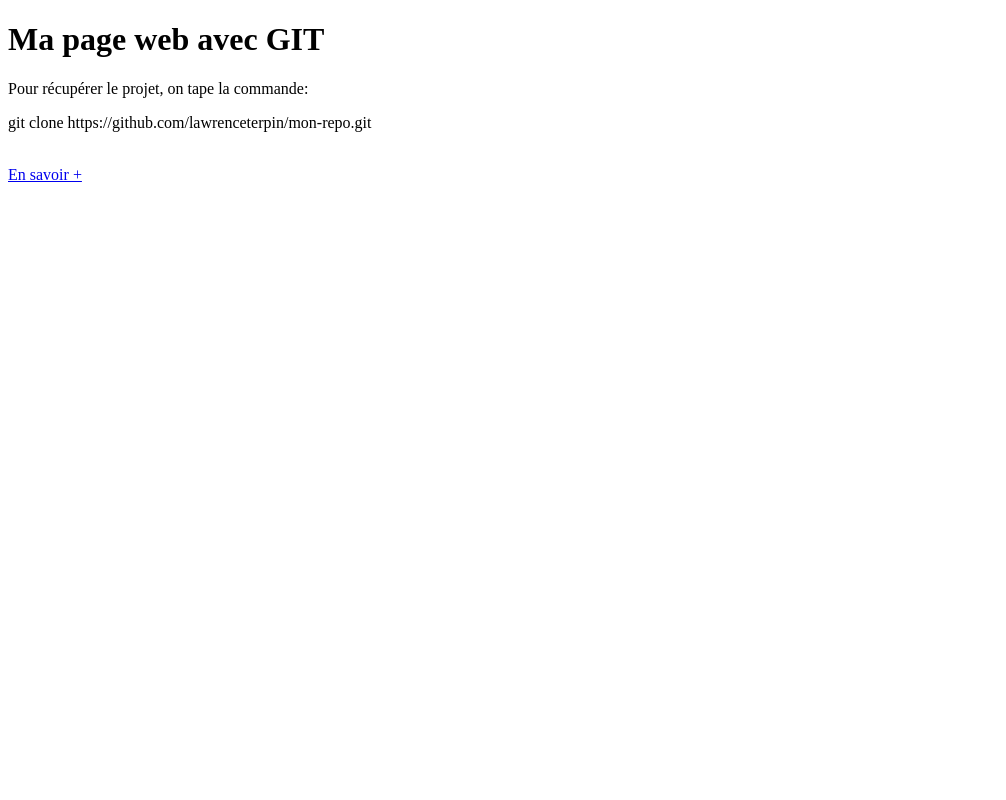
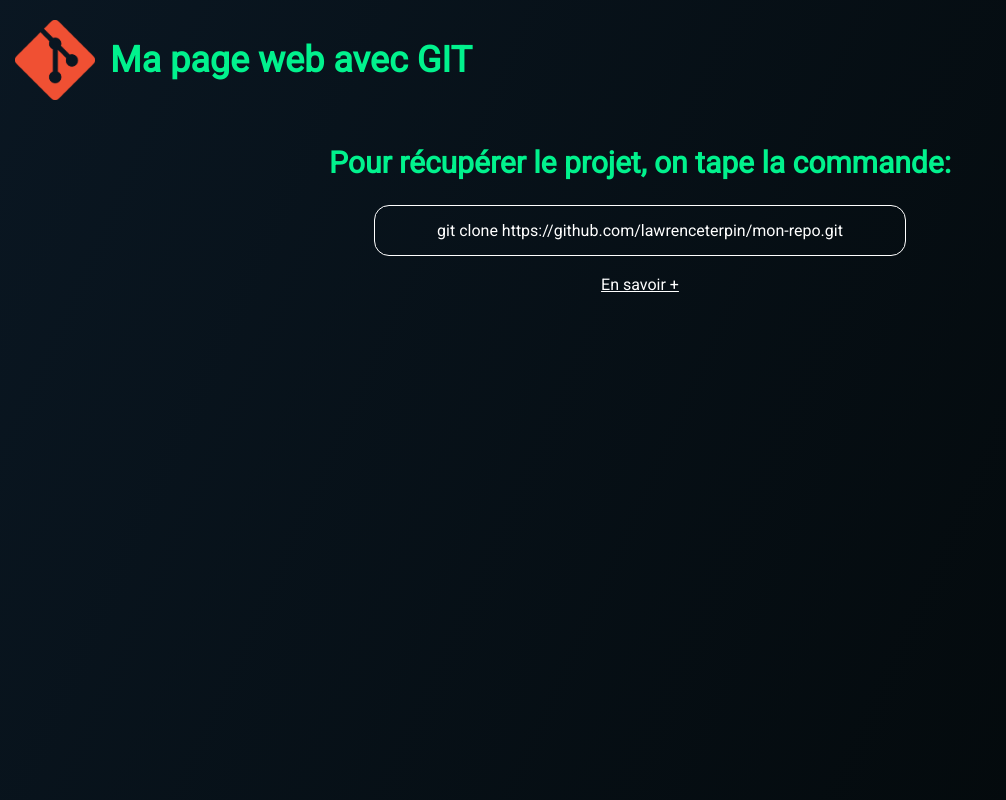
Before and after one commit to lawrenceterpin/mon-repo, a plain HTML site: page index.html in a window 1280 px wide. Shown: the top 800 px of the page, without its empty margins (0-1006 px from the left). Drawn offline with Linux system fonts and the light colour scheme.

Commit message:
Design de la page index

```diff
--- /dev/null
+++ b/css/style.css
@@ -0,0 +1,46 @@
+body {
+    padding: 0;
+    margin: 0;
+    height: 1000px;
+    background: linear-gradient(114.29deg, #0B1926 -15.11%, #020606 106.05%);
+    font-family: 'Roboto', sans-serif;
+    color: #01F28D;
+}
+
+p,
+a {
+    color: #fff;
+}
+
+h1 {
+    font-size: 36px;
+}
+
+h2 {
+    font-size: 30px;
+}
+
+header {
+    display: flex;
+    grid-gap: 15px;
+    align-items: center;
+    padding: 15px;
+}
+
+img {
+    width: 80px;
+}
+
+.container {
+    max-width: 1200px;
+    margin: 15px auto;
+    text-align: center;
+}
+
+p.code {
+    max-width: 500px;
+    margin: 0 auto;
+    padding: 15px;
+    border: 1px solid #ffffff;
+    border-radius: 15px;
+}
--- a/index.html
+++ b/index.html
@@ -3,18 +3,23 @@
 
 <head>
     <title>Ma page web avec GIT</title>
+    <link href="https://fonts.googleapis.com/css2?family=Roboto&display=swap" rel="stylesheet">
+    <link href="css/style.css" type="text/css" rel="stylesheet">
 </head>
 
 <body>
     <header>
+        <img src="images/formation-git.png">
         <h1>Ma page web avec GIT</h1>
     </header>
     <main>
-        <p>Pour récupérer le projet, on tape la commande:</p>
-        <p>git clone https://github.com/lawrenceterpin/mon-repo.git</p>
-        <br>
+        <div class="container">
+            <h2>Pour récupérer le projet, on tape la commande:</h2>
+            <p class="code">git clone https://github.com/lawrenceterpin/mon-repo.git</p>
+            <br>
 
-        <a href="https://github.com/lawrenceterpin/mon-repo">En savoir +</a>
+            <a href="https://github.com/lawrenceterpin/mon-repo">En savoir +</a>
+        </div>
     </main>
 </body>
 
```
Also changed, not shown: images/formation-git.png (added).
